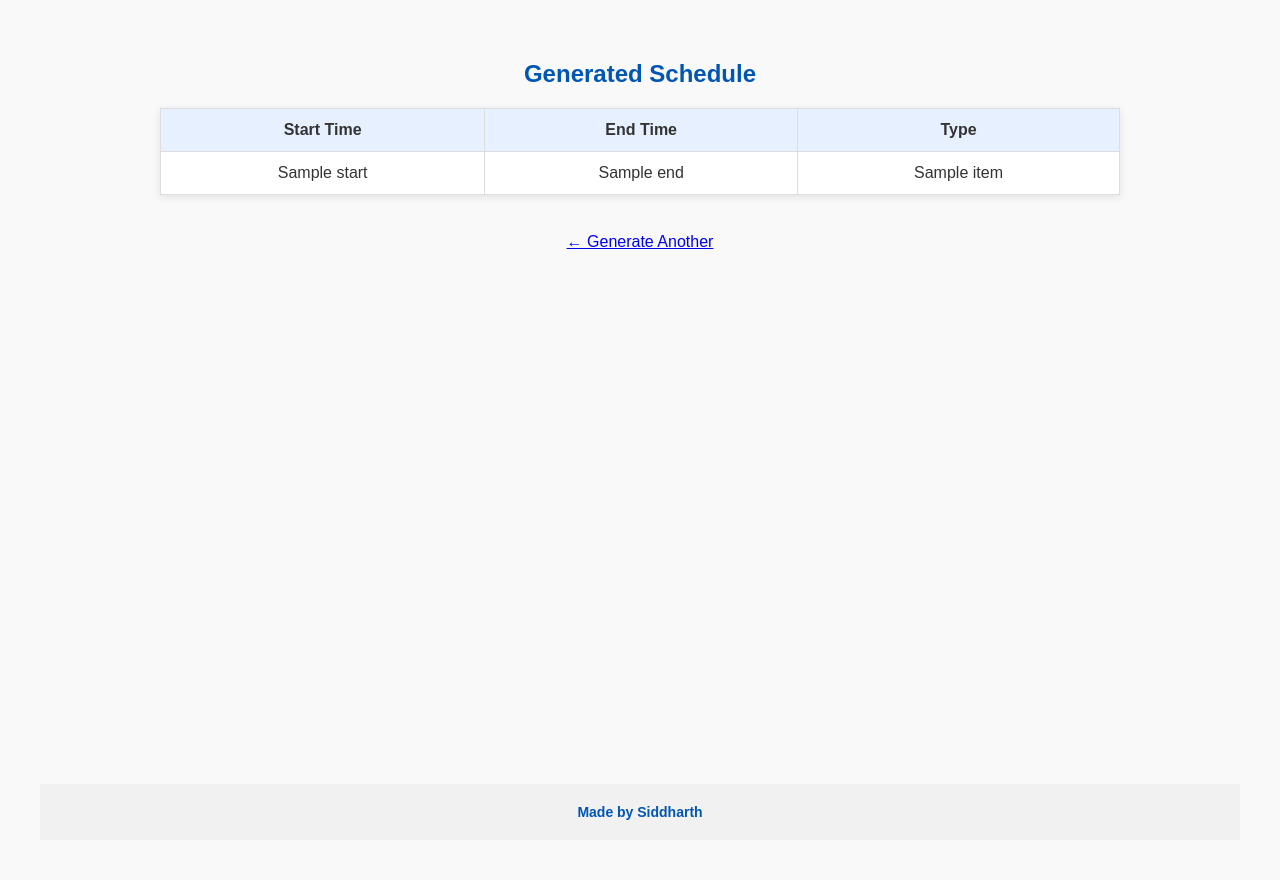
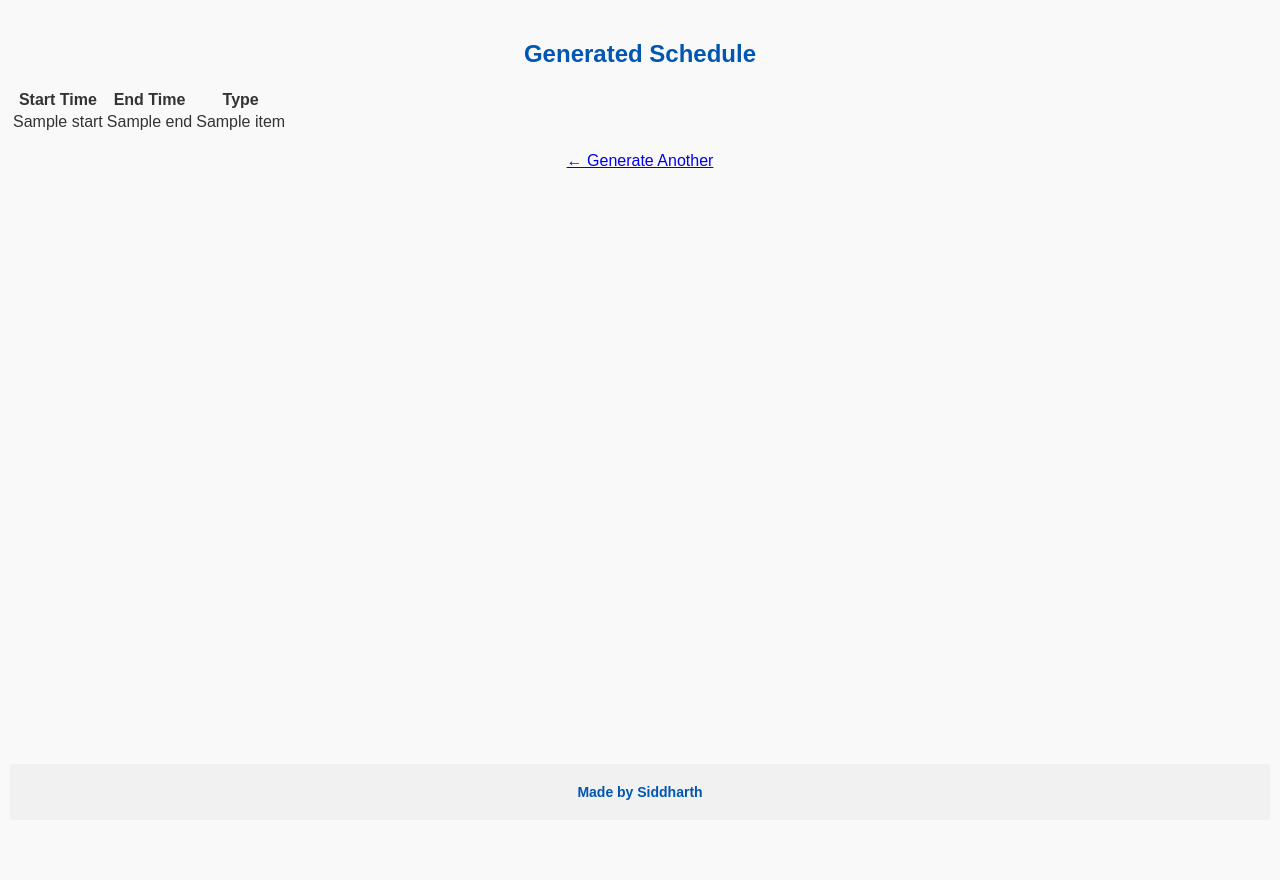
Before and after one commit to sidhbk08/Schedule-Generator, a Flask app: template templates/result.html in a window 1280 px wide. After the commit the page ends 800 px from the top, so only its background shows below. Run offline with Flask 3, Linux system fonts and the light colour scheme; the template is opened without the code that fills it: most values are stand-ins (such as "Sample title", 1, 10 or a date in 2020).

Commit message:
Update styles.css

```diff
--- a/static/styles.css
+++ b/static/styles.css
@@ -18,16 +18,16 @@ footer {
     text-align: center;
     font-size: 14px;
     color: #0056b3;
+    font-weight: bold;
     padding: 20px 0;
     background-color: #f1f1f1;
-    font-weight: bold;
 }
 
 body {
     font-family: Arial, sans-serif;
     background-color: #f9f9f9;
     color: #333;
-    padding: 40px;
+    padding: 20px 10px;
     text-align: center;
 }
 
@@ -38,7 +38,7 @@ h2 {
 form {
     background-color: #fff;
     padding: 20px;
-    margin: 0 auto;
+    margin: 40px auto;
     display: inline-block;
     text-align: left;
     border-radius: 8px;
@@ -68,29 +68,3 @@ input[type="submit"] {
 input[type="submit"]:hover {
     background-color: #003f8a;
 }
-
-table {
-    margin: 20px auto;
-    border-collapse: collapse;
-    width: 80%;
-    background-color: #fff;
-    box-shadow: 0 2px 8px rgba(0,0,0,0.1);
-}
-
-th, td {
-    border: 1px solid #ddd;
-    padding: 12px 16px;
-    text-align: center;
-}
-
-th {
-    background-color: #e6f0ff;
-    color: #333;
-}
-
-.no-select {
-    user-select: none;
-    -webkit-user-select: none;
-    -moz-user-select: none;
-    -ms-user-select: none;
-}
```
